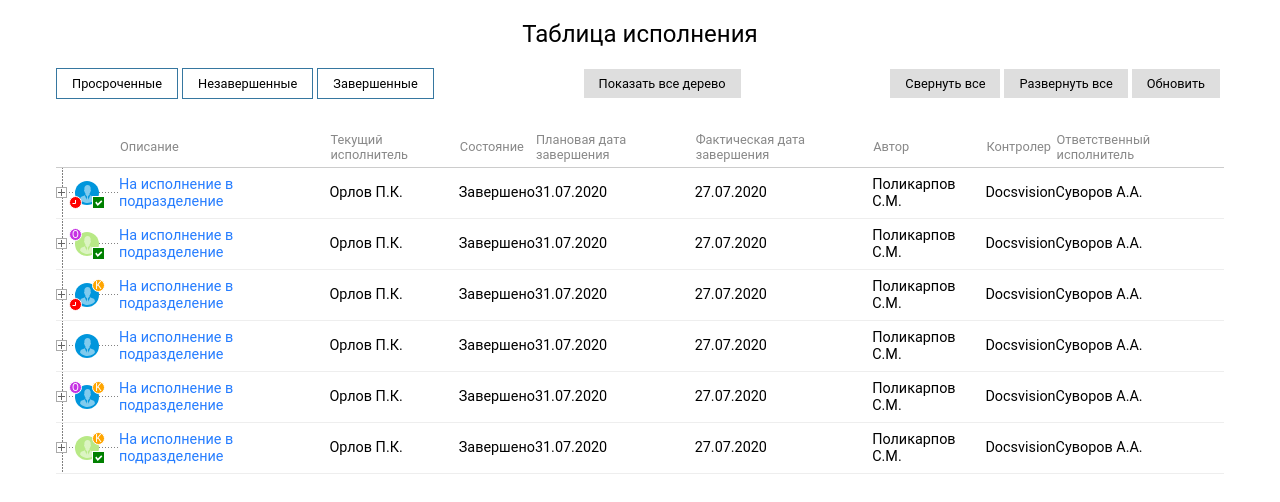
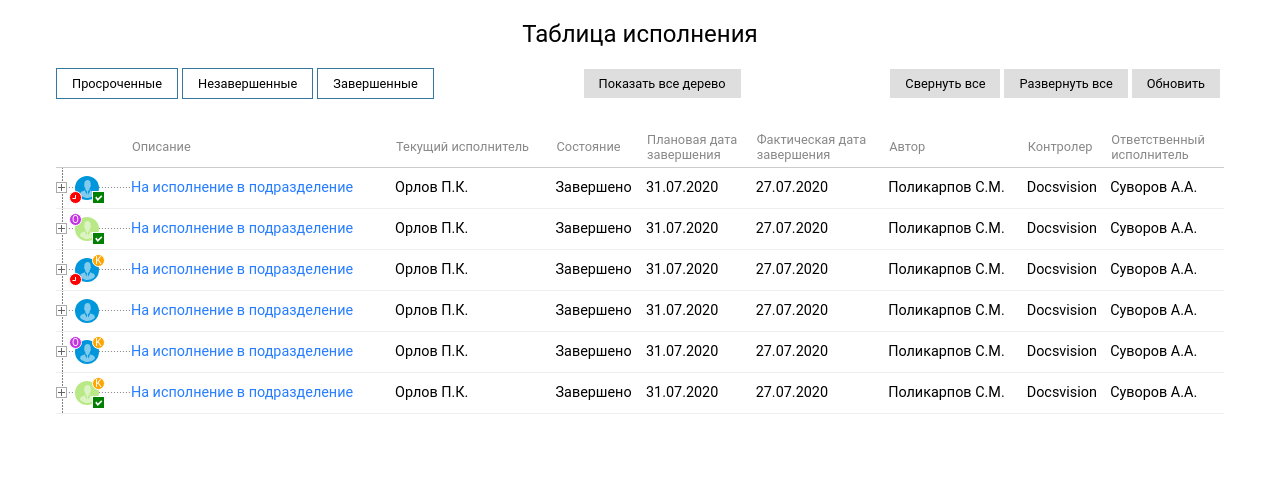
Before and after one commit to emptyfortress/v3, a Vue app: page / in a window 1280 px wide. Shown: the top 502 px of the page. Built offline with nearby package versions, Linux system fonts and the light colour scheme.

Commit message:
headers fix

```diff
--- a/src/components/List.vue
+++ b/src/components/List.vue
@@ -5,11 +5,17 @@ table.tab
 		th Описание
 		th Текущий исполнитель
 		th Состояние
-		th Плановая дата завершения
-		th Фактическая дата завершения
+		th
+			div Плановая дата
+			div завершения
+		th
+			div Фактическая дата
+			div завершения
 		th Автор
 		th Контролер
-		th Ответственный исполнитель
+		th
+			div Ответственный
+			div исполнитель
 	tbody
 		Row(v-for="item in rows"
 			:color="item.color"
```
